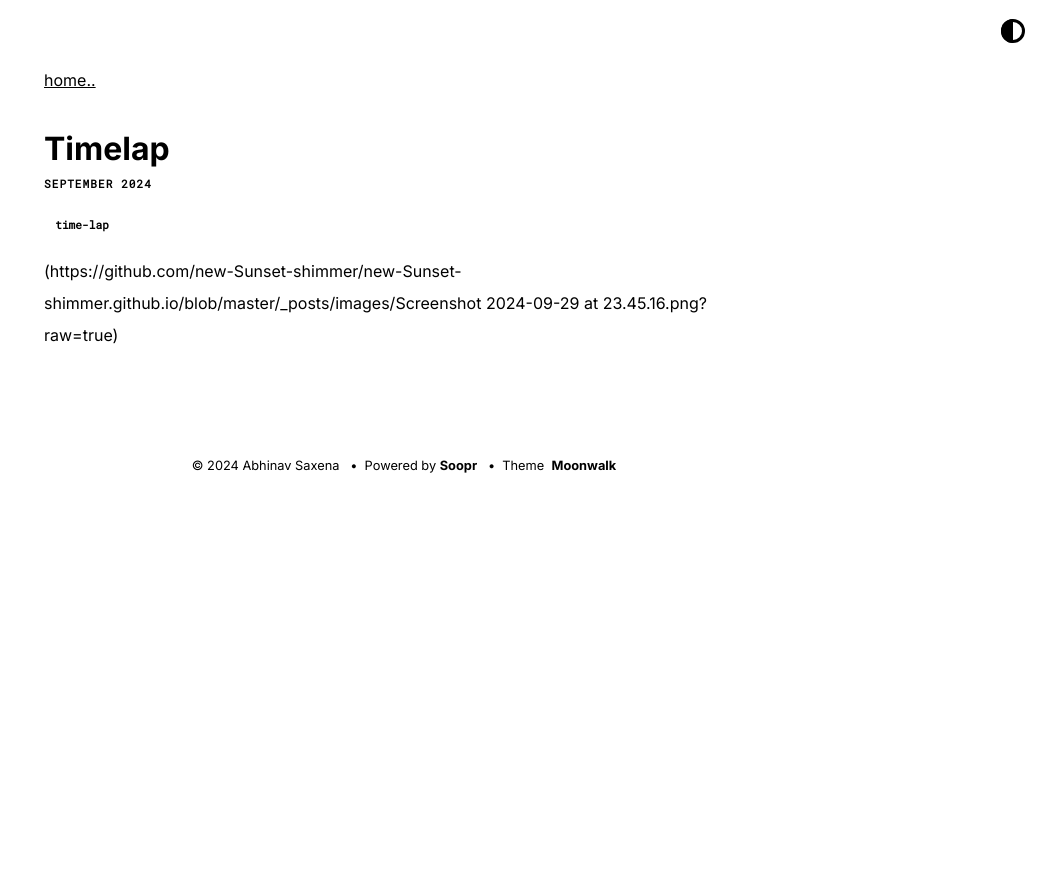
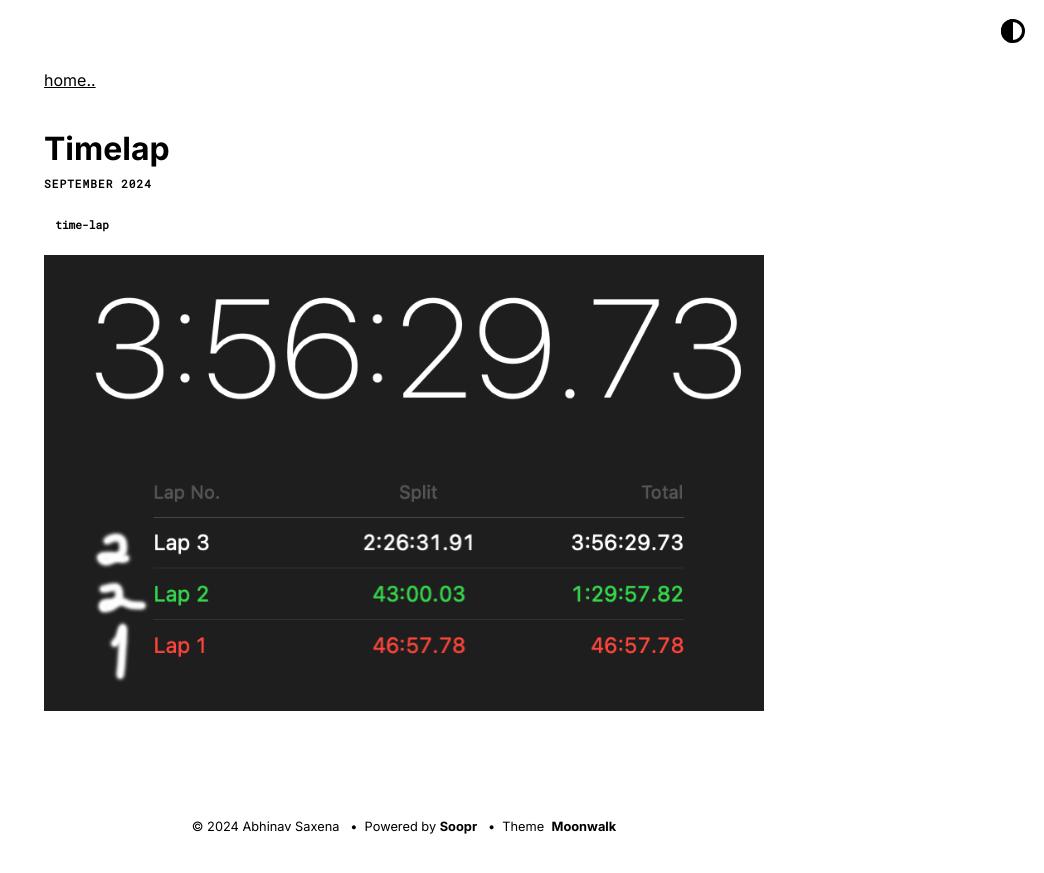
Before and after one commit to new-Sunset-shimmer/new-Sunset-shimmer.github.io, a Jekyll site: the page built from _posts/2024-09-29-timelap.md, in a window 1280 px wide. Shown: the top 873 px of the page, without its empty margins (236-1280 px from the left). Built offline with Jekyll 4.4.1, drawn with Linux system fonts in a browser that asks for light colours.

Commit message:
Update 2024-09-29-timelap.md

```diff
--- a/_posts/2024-09-29-timelap.md
+++ b/_posts/2024-09-29-timelap.md
@@ -2,4 +2,4 @@
 layout: post
 tags: [time-lap]
 ---
-(https://github.com/new-Sunset-shimmer/new-Sunset-shimmer.github.io/blob/master/_posts/images/Screenshot 2024-09-29 at 23.45.16.png?raw=true)
+![Screenshot 2024-09-10 at 13.49.32.png](https://github.com/new-Sunset-shimmer/new-Sunset-shimmer.github.io/blob/master/_posts/images/Screenshot 2024-09-29 at 23.45.16.png?raw=true)
```
